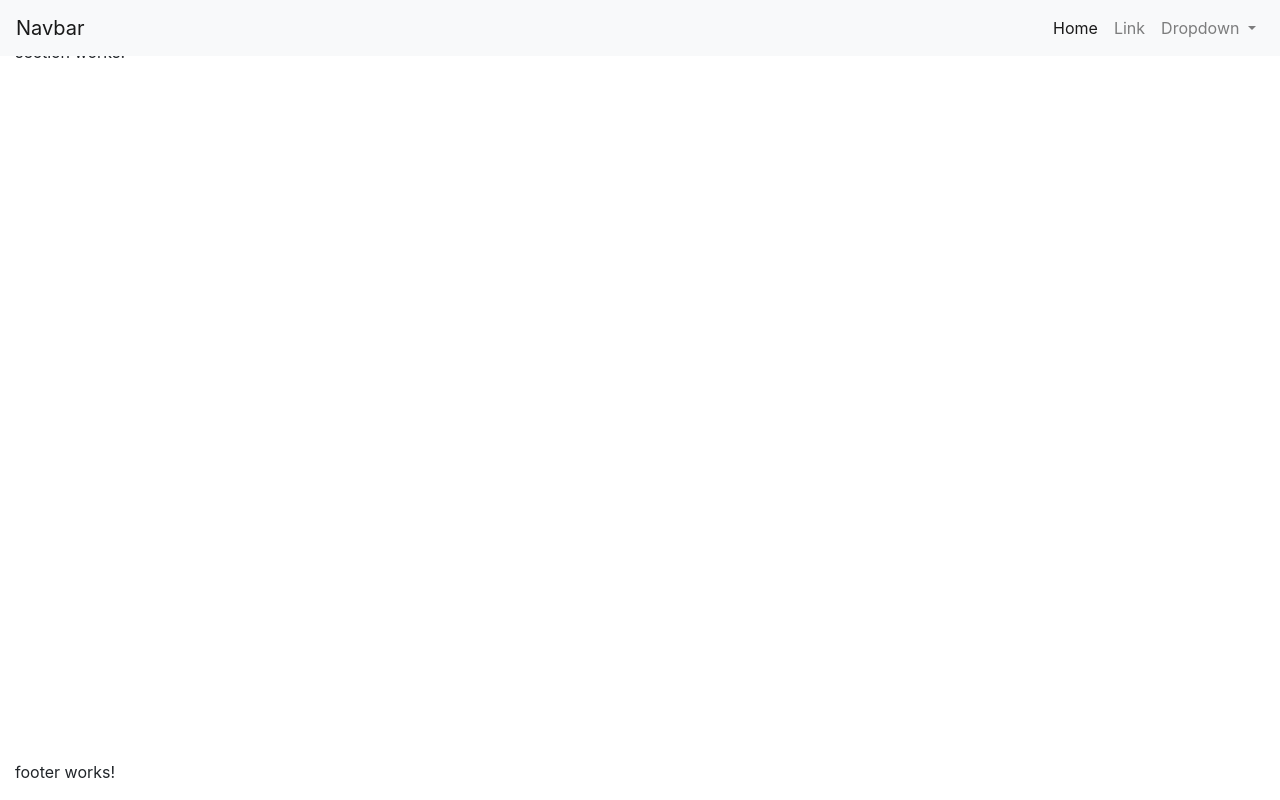
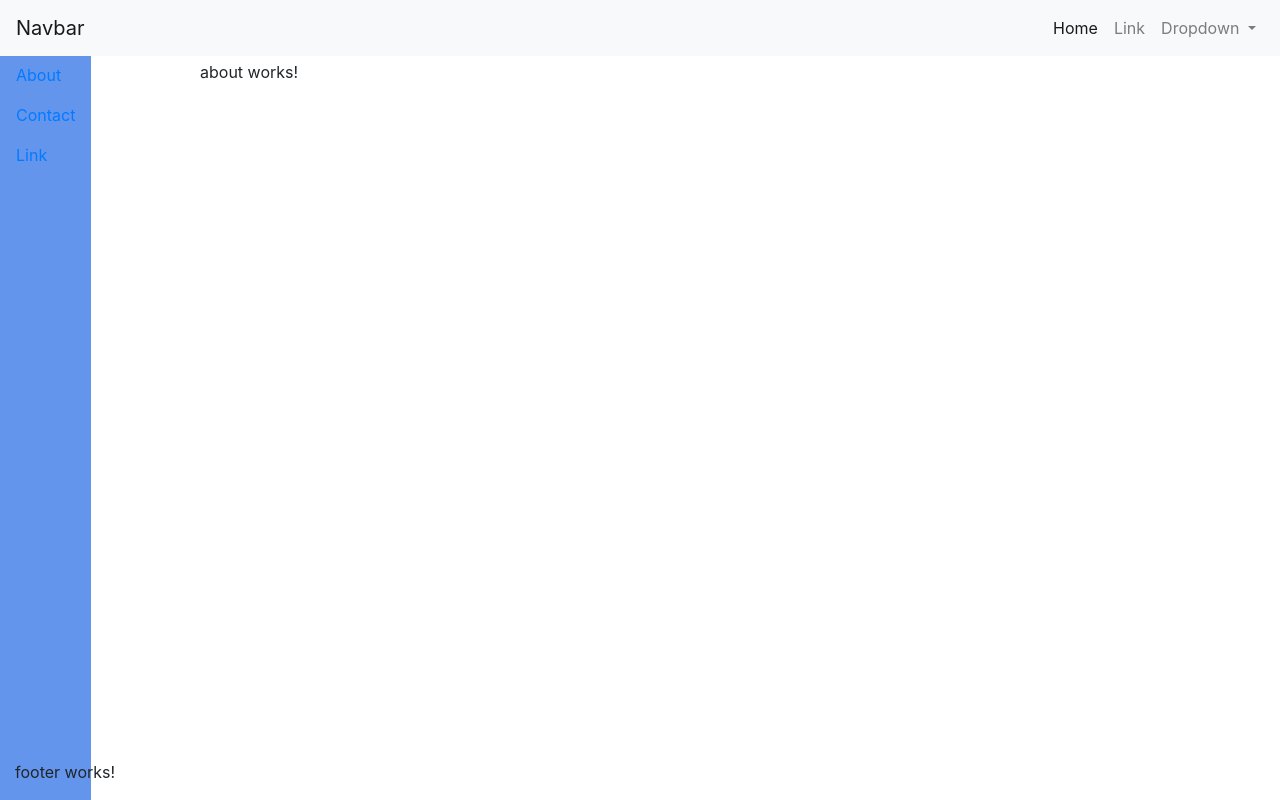
Before and after one commit to jeet11089/MovieSpot, an Angular app in the folder MovieSpotApp/: page /about in a window 1280 px wide. Built offline with nearby package versions, Linux system fonts and the light colour scheme.

Commit message:
Add routing with working link

```diff
--- a/MovieSpotApp/src/app/app.component.html
+++ b/MovieSpotApp/src/app/app.component.html
@@ -1,6 +1,7 @@
 <div class="container-fluid">
   <app-header class="fixed-top col-12"></app-header>
   <app-aside></app-aside>
-  <app-section></app-section>
+  <app-section>
+  </app-section>
   <app-footer class="fixed-bottom col-12"></app-footer>
 </div>
--- a/MovieSpotApp/src/app/shared/aside/aside.component.css
+++ b/MovieSpotApp/src/app/shared/aside/aside.component.css
@@ -0,0 +1,7 @@
+app-aside {
+    position: fixed;
+    top: 55px;
+    left: 0;
+    background: cornflowerblue;
+    bottom: 0;
+}
--- a/MovieSpotApp/src/app/shared/aside/aside.component.html
+++ b/MovieSpotApp/src/app/shared/aside/aside.component.html
@@ -1,3 +1,11 @@
-<p>
-  aside works!
-</p>
+<ul class="nav flex-column">
+  <li class="nav-item">
+    <a class="nav-link" routerLink="/about">About</a>
+  </li>
+  <li class="nav-item">
+    <a class="nav-link" routerLink="/contact">Contact</a>
+  </li>
+  <li class="nav-item">
+    <a class="nav-link" href="javscript:void(0)">Link</a>
+  </li>
+</ul>
--- a/MovieSpotApp/src/app/shared/aside/aside.component.ts
+++ b/MovieSpotApp/src/app/shared/aside/aside.component.ts
@@ -1,9 +1,10 @@
-import { Component, OnInit } from '@angular/core';
+import { Component, OnInit, ViewEncapsulation } from '@angular/core';
 
 @Component({
   selector: 'app-aside',
   templateUrl: './aside.component.html',
-  styleUrls: ['./aside.component.css']
+  styleUrls: ['./aside.component.css'],
+  encapsulation:ViewEncapsulation.None
 })
 export class AsideComponent implements OnInit {
 
--- a/MovieSpotApp/src/app/shared/section/section.component.css
+++ b/MovieSpotApp/src/app/shared/section/section.component.css
@@ -0,0 +1,5 @@
+app-section {
+    position: absolute;
+    top: 60px;
+    left: 200px;
+}
--- a/MovieSpotApp/src/app/shared/section/section.component.html
+++ b/MovieSpotApp/src/app/shared/section/section.component.html
@@ -1,3 +1,4 @@
-<p>
+<!-- <p>
   section works!
-</p>
+</p> -->
+<router-outlet></router-outlet>
--- a/MovieSpotApp/src/app/shared/section/section.component.ts
+++ b/MovieSpotApp/src/app/shared/section/section.component.ts
@@ -1,9 +1,10 @@
-import { Component, OnInit } from '@angular/core';
+import { Component, OnInit, ViewEncapsulation } from '@angular/core';
 
 @Component({
   selector: 'app-section',
   templateUrl: './section.component.html',
-  styleUrls: ['./section.component.css']
+  styleUrls: ['./section.component.css'],
+  encapsulation:ViewEncapsulation.None
 })
 export class SectionComponent implements OnInit {
 
```
Also changed, not shown: MovieSpotApp/src/app/app-routing.module.ts (+15 -5 lines).
